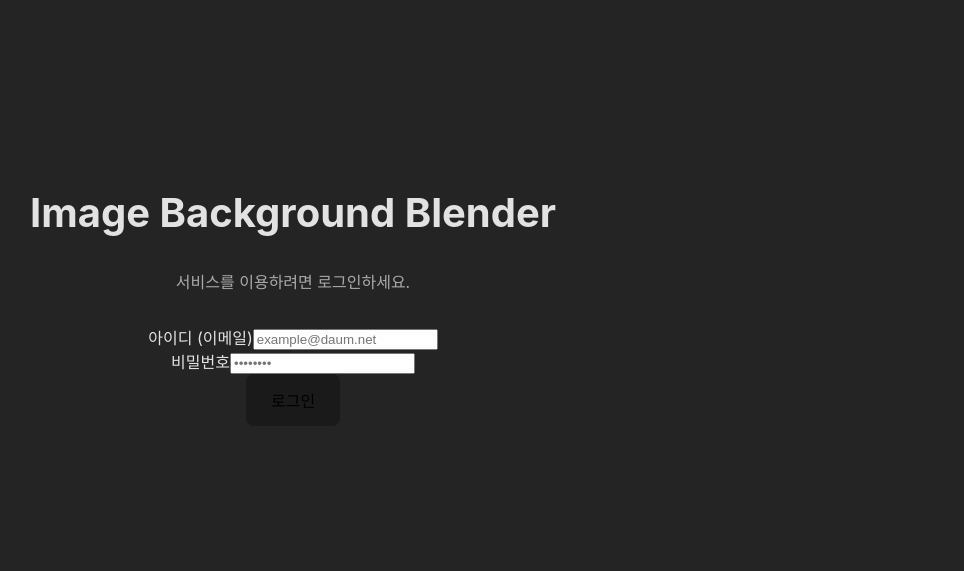
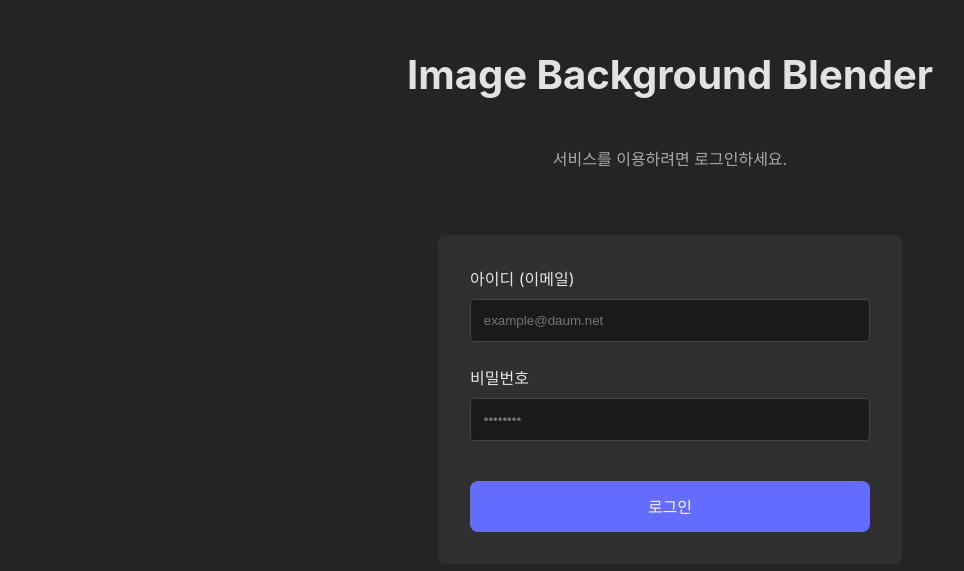
Before and after one commit to kyu91/IPA-schemade, a React (Vite) app: page / in a window 1280 px wide. Shown: the part 109-680 px from the top of the page, without its empty margins (2-966 px from the left). Built offline with nearby package versions, Linux system fonts and the light colour scheme.

Commit message:
css 수정

```diff
--- a/src/App.css
+++ b/src/App.css
@@ -10,15 +10,21 @@
 body {
   margin: 0;
   display: flex;
-  place-items: center;
+  justify-content: center;
+  align-items: center;
   min-width: 320px;
   min-height: 100vh;
+  width: 100%;
 }
 
 .container {
+  width: 100%;
   max-width: 800px;
   margin: 0 auto;
   padding: 2rem;
+  display: flex;
+  flex-direction: column;
+  align-items: center;
   text-align: center;
 }
 
@@ -27,11 +33,21 @@ header h1 {
   font-weight: bold;
 }
 
+header {
+  width: 100%;
+  display: flex;
+  flex-direction: column;
+  align-items: center;
+}
+
 .header-top {
   display: flex;
-  justify-content: space-between;
+  justify-content: center;
   align-items: center;
+  gap: 1rem;
   margin-bottom: 0.5rem;
+  width: 100%;
+  position: relative;
 }
 
 .logout-button {
@@ -248,3 +264,52 @@ input[type="range"]::-moz-range-thumb {
   border-radius: 50%;
   cursor: pointer;
 }
+
+.login-container {
+  display: flex;
+  flex-direction: column;
+  align-items: center;
+  justify-content: center;
+  width: 100%;
+}
+
+.login-form {
+  width: 100%;
+  max-width: 400px;
+  display: flex;
+  flex-direction: column;
+  gap: 1.5rem;
+  background-color: #2f2f2f;
+  padding: 2rem;
+  border-radius: 8px;
+  margin-top: 2rem;
+}
+
+.input-group {
+  display: flex;
+  flex-direction: column;
+  align-items: flex-start;
+  gap: 0.5rem;
+  width: 100%;
+}
+
+.input-group input {
+  width: 100%;
+  padding: 0.8rem;
+  border-radius: 4px;
+  border: 1px solid #444;
+  background-color: #1a1a1a;
+  color: white;
+  box-sizing: border-box;
+}
+
+.login-button {
+  width: 100%;
+  background-color: #646cff;
+  color: white;
+  margin-top: 1rem;
+}
+
+.login-button:hover {
+  background-color: #535bf2;
+}
```
Also changed, not shown: image.png.
